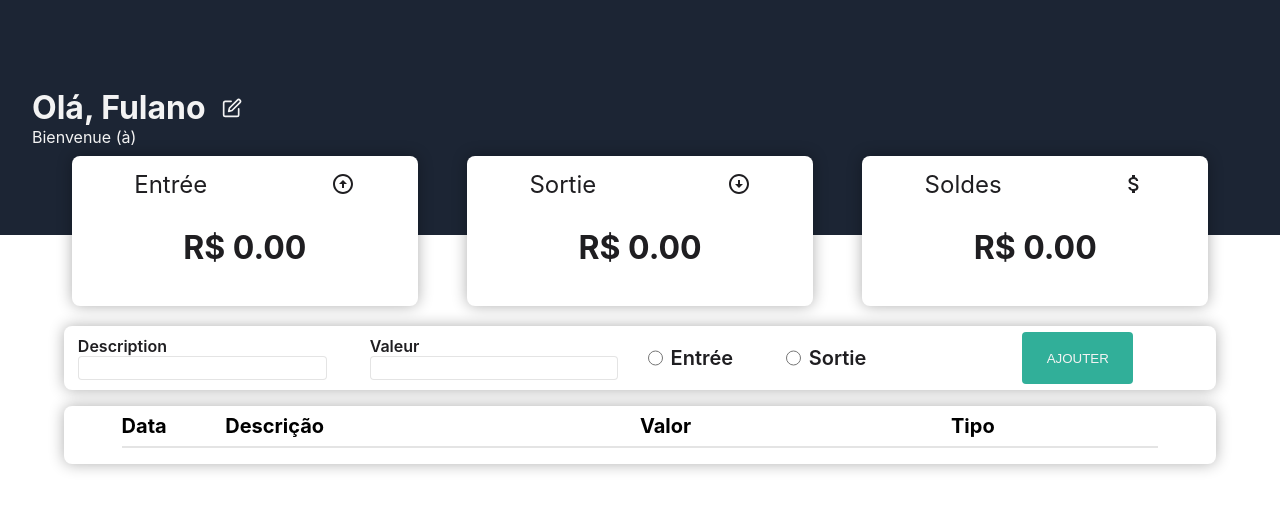
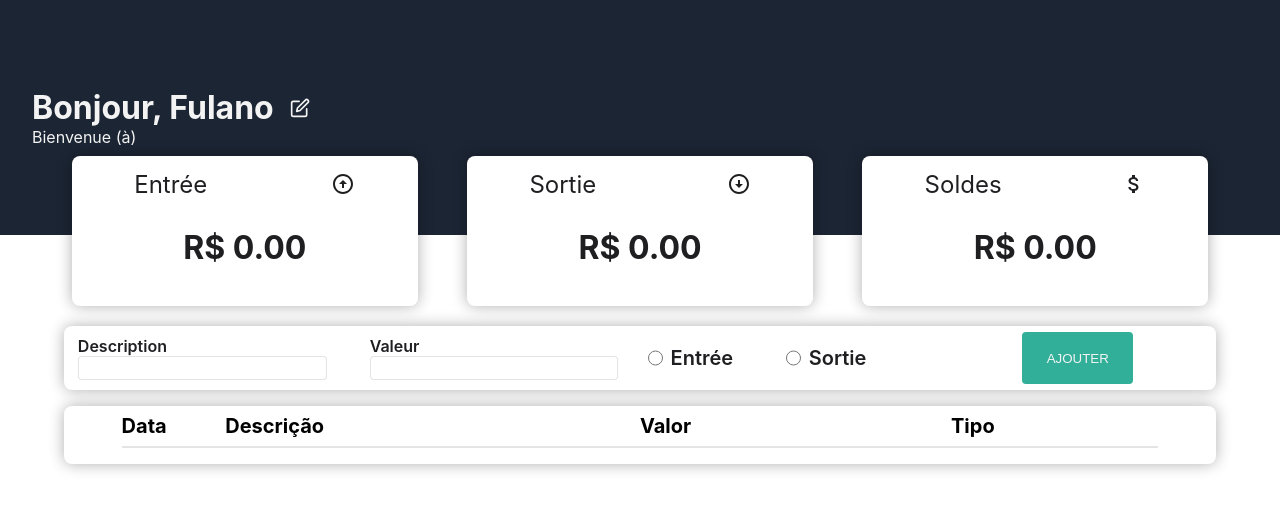
Before and after one commit to Adromane/contr-le-financier, a React (Create React App) app: page / in a window 1280 px wide. Shown: the top 510 px of the page. Built offline with nearby package versions, Linux system fonts and the light colour scheme.

Commit message:
commit change

```diff
--- a/src/components/Header/index.js
+++ b/src/components/Header/index.js
@@ -14,7 +14,7 @@ const Header = ({onChangeName, name}) => {
   return (
     <header>
       <div className='name'>
-        <h1>Olá, {name}</h1>
+        <h1>Bonjour, {name}</h1>
         <button
           type='button'
           onClick={changeName}
```
